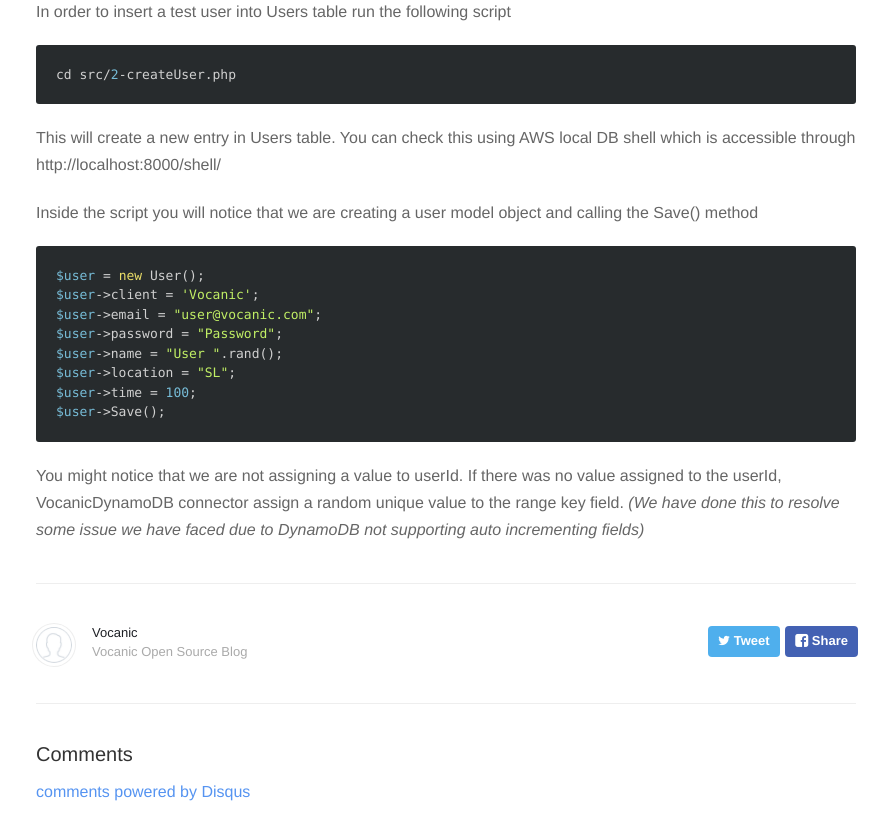
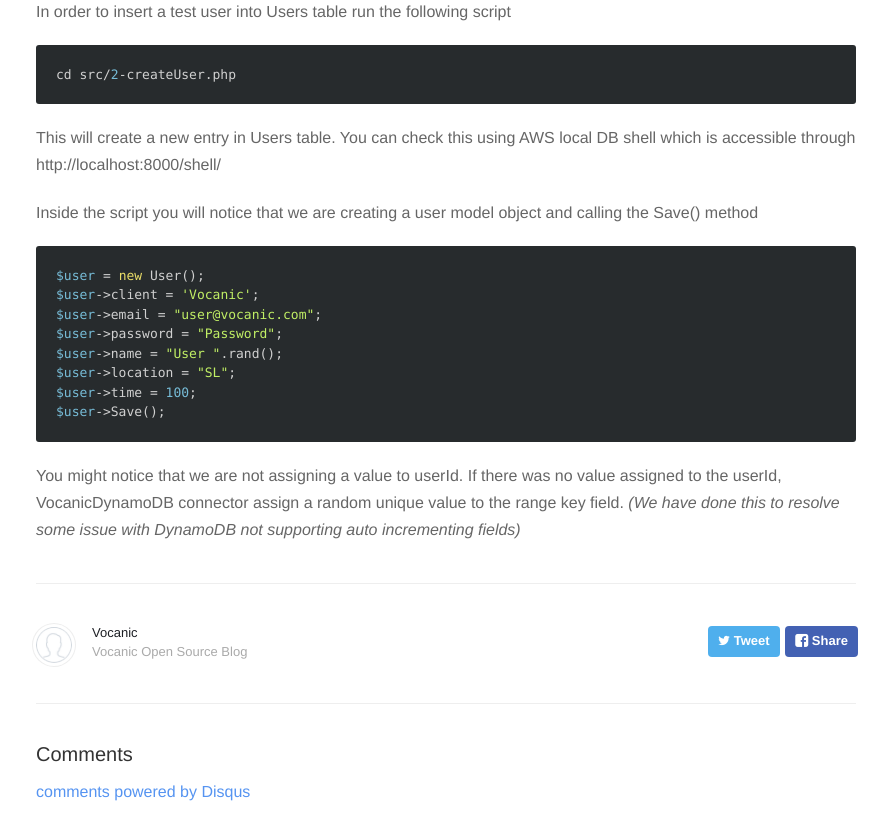
Before and after one commit to vocanic/vocanic.github.io, a Jekyll site: the page built from _posts/2015-11-02-aws-dynamodb.markdown, in a window 1280 px wide and 900 px high, scrolled down 5349 px. Shown: the top 840 px of the window, without its empty margins (194-1083 px from the left). Built offline with Jekyll 4.4.1, drawn with Linux system fonts in a browser that asks for light colours; nearby versions of some CDN libraries; Markdown is read by kramdown in place of the engine named in the settings; comment, search, counter and statistics services are not loaded.

Commit message:
Update to dynamodb post

```diff
--- a/_posts/2015-11-02-aws-dynamodb.markdown
+++ b/_posts/2015-11-02-aws-dynamodb.markdown
@@ -231,4 +231,4 @@ $user->Save();
 
 You might notice that we are not assigning a value to userId. If there was no value assigned to the userId,
 VocanicDynamoDB connector assign a random unique value to the range key field. *(We have done this to resolve
-some issue we have faced due to DynamoDB not supporting auto incrementing fields)*
+some issue with DynamoDB not supporting auto incrementing fields)*
```
